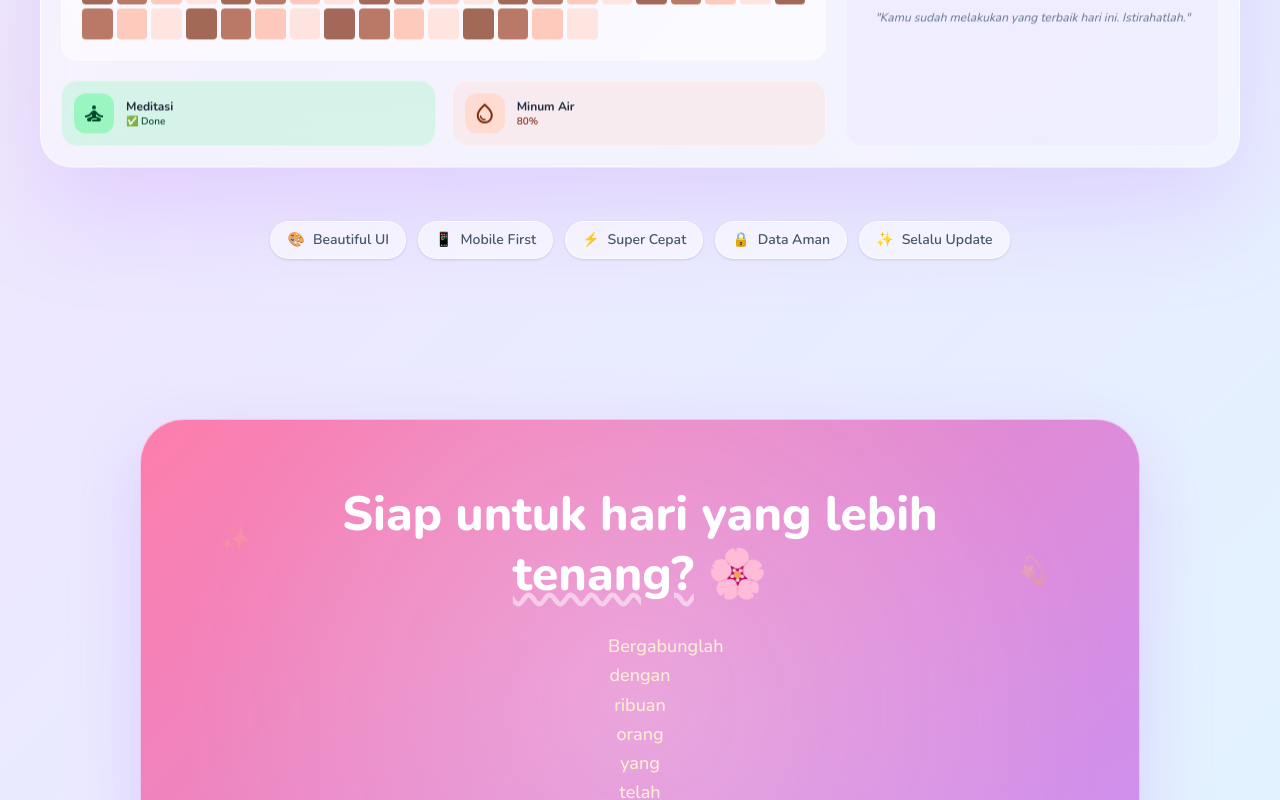
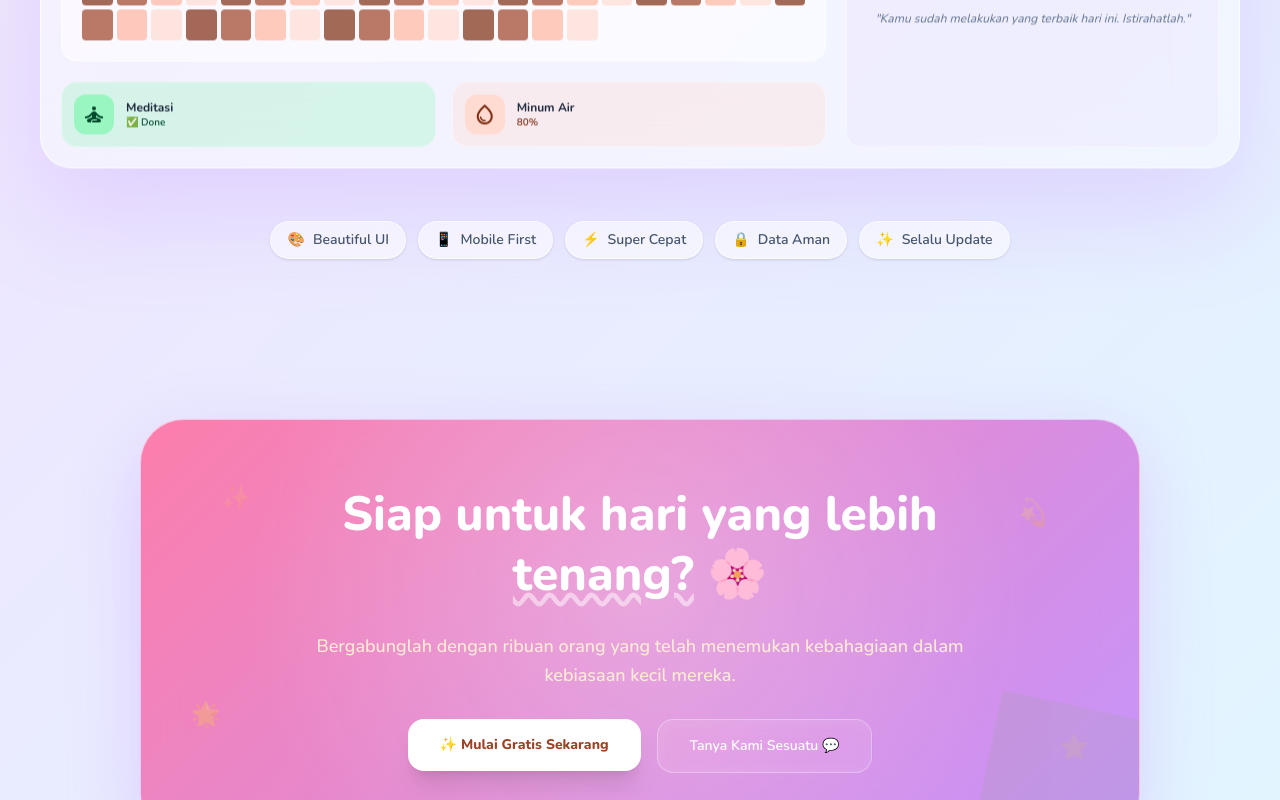
Before and after one commit to abdulazis703/streakup, a Next.js app: page / in a window 1280 px wide. Shown: the part 2000-2800 px from the top of the page. Built offline with nearby package versions, Linux system fonts and the light colour scheme; no server answers; grey boxes are pictures that could not be loaded.

Commit message:
fix: perlebar paragraph CTA agar tidak terjepit

```diff
--- a/src/components/landing/CTASection.tsx
+++ b/src/components/landing/CTASection.tsx
@@ -9,7 +9,7 @@ export default function CTASection() {
   return (
     <section className="px-6 py-20">
       <motion.div
-        className="max-w-[1000px] w-full mx-auto rounded-[44px] p-10 md:p-16 relative overflow-hidden flex flex-col items-center text-center gap-7 border border-white/50"
+        className="max-w-[1000px] w-full mx-auto rounded-[44px] px-8 py-12 md:px-20 md:py-16 relative overflow-hidden flex flex-col items-center text-center gap-7 border border-white/50"
         style={{
           background: 'linear-gradient(135deg, rgba(255,107,157,0.85), rgba(192,132,252,0.85))',
           backdropFilter: 'blur(18px)',
@@ -51,14 +51,13 @@ export default function CTASection() {
         </motion.h2>
 
         <motion.p
-          className="text-orange-100 text-base md:text-lg font-medium max-w-xl relative z-10 leading-relaxed"
+          className="text-orange-100 text-base md:text-lg font-medium w-full max-w-2xl relative z-10 leading-relaxed"
           initial={{ opacity: 0 }}
           whileInView={{ opacity: 1 }}
           viewport={{ once: true }}
           transition={{ delay: 0.2, duration: 0.6 }}
         >
-          Bergabunglah dengan ribuan orang yang telah menemukan kebahagiaan dalam kebiasaan kecil
-          mereka.
+          Bergabunglah dengan ribuan orang yang telah menemukan kebahagiaan dalam kebiasaan kecil mereka.
         </motion.p>
 
         <div className="flex flex-col sm:flex-row gap-4 relative z-10 w-full sm:w-auto justify-center">
```
